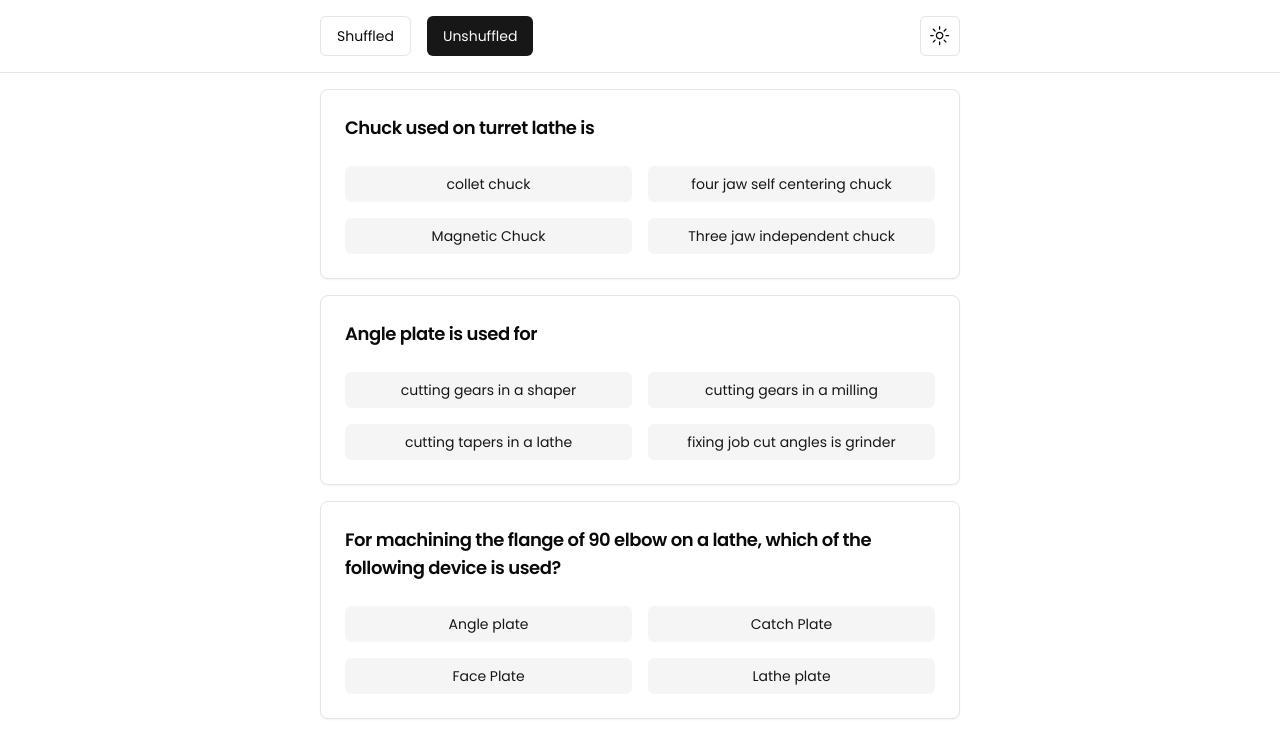
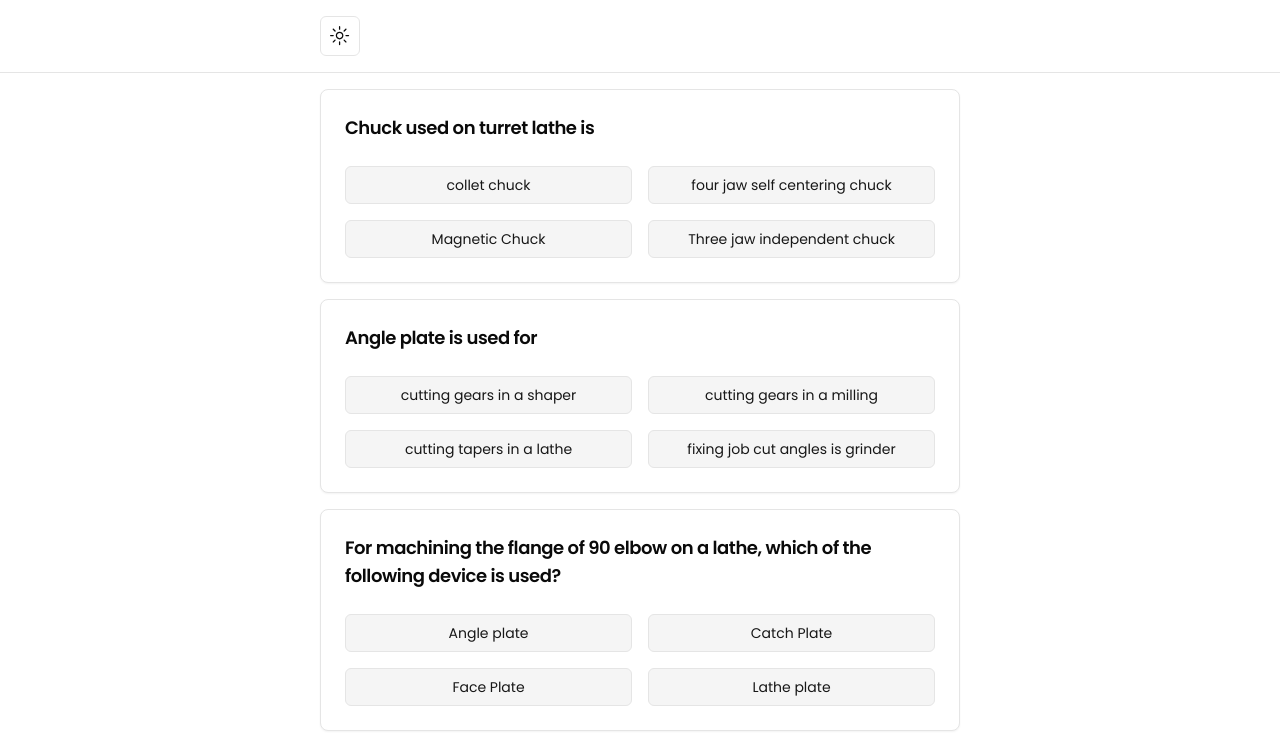
Before and after one commit to dondycles/pon-reviewer, a Next.js app: page / in a window 1280 px wide. Shown: the top 733 px of the page. Built offline with nearby package versions, Linux system fonts and the light colour scheme.

Commit message:
modified:   app/page.tsx 	modified:   components/nav.tsx 	modified:   components/question.tsx

```diff
--- a/app/page.tsx
+++ b/app/page.tsx
@@ -1485,21 +1485,21 @@ export type Questions = (typeof questions)[0];
 
 export default function Home() {
   const [mounted, setMounted] = useState(false);
-  const shuffleMode = useShuffleMode();
-  function shuffleArray(arr: typeof questions) {
-    const shuffledArray = [...arr]; // Create a copy of the original array
-    for (let i = shuffledArray.length - 1; i > 0; i--) {
-      const j = Math.floor(Math.random() * (i + 1)); // Generate a random index
-      [shuffledArray[i], shuffledArray[j]] = [
-        shuffledArray[j],
-        shuffledArray[i],
-      ]; // Swap elements
-    }
-    return shuffledArray; // Return the shuffled copy
-  }
+  // const shuffleMode = useShuffleMode();
+  // function shuffleArray(arr: typeof questions) {
+  //   const shuffledArray = [...arr]; // Create a copy of the original array
+  //   for (let i = shuffledArray.length - 1; i > 0; i--) {
+  //     const j = Math.floor(Math.random() * (i + 1)); // Generate a random index
+  //     [shuffledArray[i], shuffledArray[j]] = [
+  //       shuffledArray[j],
+  //       shuffledArray[i],
+  //     ]; // Swap elements
+  //   }
+  //   return shuffledArray; // Return the shuffled copy
+  // }
 
-  const unshuffledQuestions = questions;
-  const shuffledQuestion = shuffleArray(questions);
+  // const unshuffledQuestions = questions;
+  // const shuffledQuestion = shuffleArray(questions);
 
   useEffect(() => {
     setMounted(true);
@@ -1508,13 +1508,9 @@ export default function Home() {
   if (mounted)
     return (
       <main className="h-full w-full grid-cols-1 grid p-4 sm:px-8 md:px-32 lg:px-64 xl:px-80 gap-4 overflow-auto">
-        {shuffleMode.mode
-          ? shuffledQuestion.map((question) => {
-              return <Question question={question} key={question.question} />;
-            })
-          : unshuffledQuestions.map((question) => {
-              return <Question question={question} key={question.question} />;
-            })}
+        {questions.map((question) => {
+          return <Question question={question} key={question.question} />;
+        })}
       </main>
     );
 }
--- a/components/nav.tsx
+++ b/components/nav.tsx
@@ -7,7 +7,7 @@ export default function Nav() {
   const shuffleMode = useShuffleMode();
   return (
     <header className="sticky top-0 left-0 w-full flex flex-row gap-4 justify-between  p-4 sm:px-8 md:px-32 lg:px-64 xl:px-80 border-b-border border-b-[1px] backdrop-blur-sm">
-      <div className="flex gap-4">
+      {/* <div className="flex gap-4">
         <Button
           variant={shuffleMode.mode ? "default" : "outline"}
           onClick={() => shuffleMode.setMode(true)}
@@ -20,7 +20,7 @@ export default function Nav() {
         >
           Unshuffled
         </Button>
-      </div>
+      </div> */}
       <ThemeToggle />
     </header>
   );
--- a/components/question.tsx
+++ b/components/question.tsx
@@ -28,12 +28,15 @@ function Choice({ choice, answer }: { choice: string; answer: string }) {
   const [isCorrect, setIsCorrect] = useState<boolean | null>(null);
   return (
     <Button
-      className={`${
+      className={`
+      border-solid border-[1px]
+      ${
+
         choice === answer
           ? isCorrect
-            ? "bg-green-500"
+            ? "bg-green-500 border-green-500"
             : null
-          : isCorrect === false && "bg-red-500"
+          : isCorrect === false && "bg-red-500 border-red-500"
       }
       h-full
       `}
```
